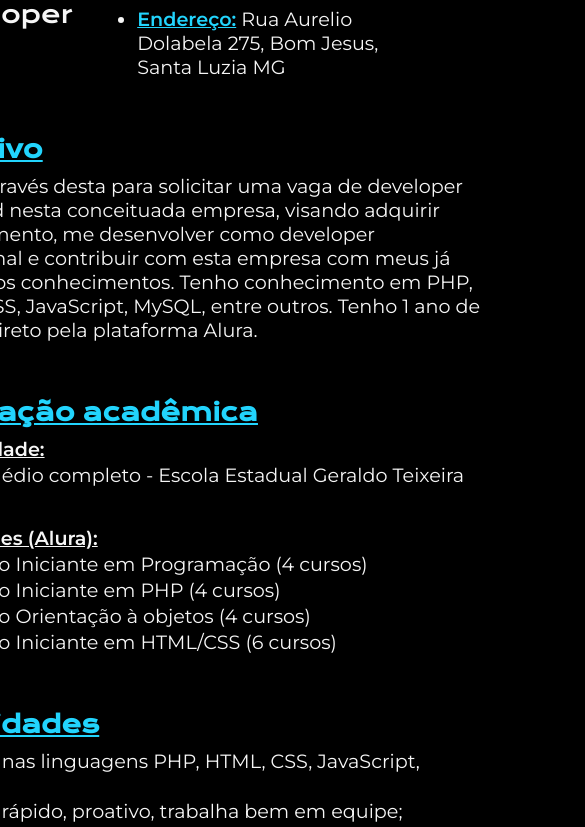
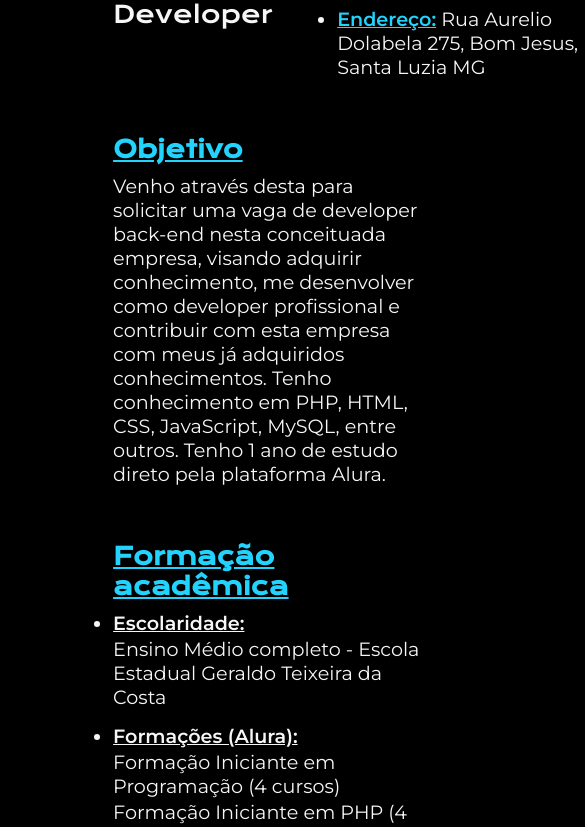
Before and after one commit to NatanaelABarbosa/portifolio, a plain HTML site: page about.html in a window 390 px wide. Shown: the part 446-1273 px from the top of the page, 585 px wide, since content can reach past the window. Drawn offline with nearby package versions, Linux system fonts and the light colour scheme.

Commit message:
ajeitando a tela do about me

```diff
--- a/styles/style.css
+++ b/styles/style.css
@@ -210,7 +210,7 @@ body {
     gap: 2px;
 }
 
-@media (max-width: 1200px) {
+@media (max-width: 1100px) {
     .apresentacao {
         flex-direction: column-reverse;
         width: 80%;
@@ -227,8 +227,8 @@ body {
     }
 
     .apresentacao__conteudo_about {
-        width: auto;
-        flex-direction: column;
+        width: 100%;
+        padding-left: 45%;
     }
 
     .apresentacao__links__nav {
```
